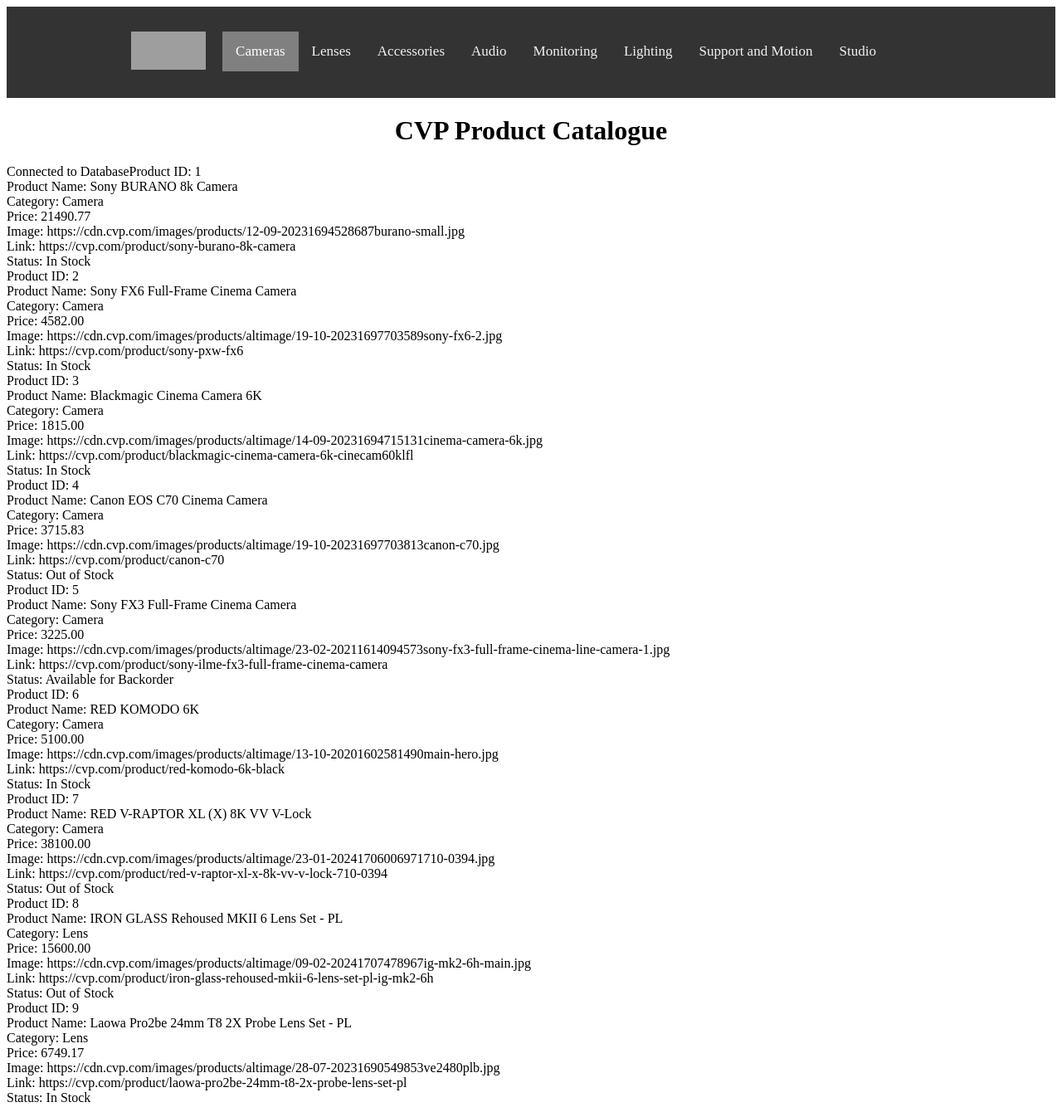
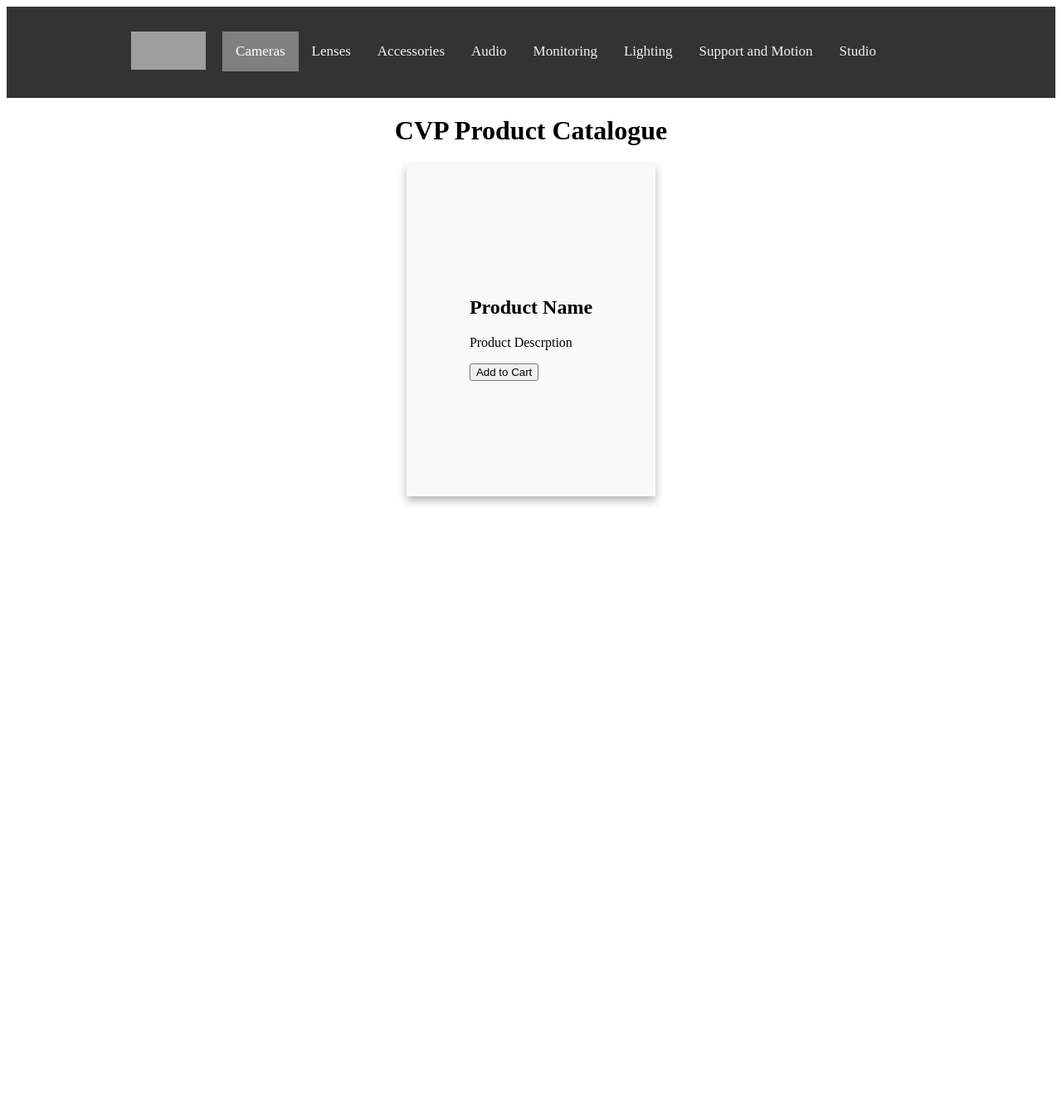
Before and after one commit to Racso1230/cvp-exercise, a PHP site: page / in a window 1280 px wide. Shown: the whole page at 83% size. After the commit the page ends 608 px from the top, so only its background shows below. Run offline with PHP 8.4, Linux system fonts and the light colour scheme; data comes from the database, SQL or seed files in the repository; grey boxes are pictures that could not be loaded.

Commit message:
added beginning product card template to hold products

```diff
--- a/db_connect.php
+++ b/db_connect.php
@@ -20,7 +20,7 @@ try {
 $dsn = "mysql:host=" . $this->servername . ";dbname=" . $this->dbname;
 $pdo = new PDO($dsn, $this->username, $this->password);
 $pdo->setAttribute(PDO::ATTR_ERRMODE, PDO::ERRMODE_EXCEPTION);
-echo "Connected to Database";
+//echo "Connected to Database";
 return $pdo;
 
 } catch (PDOException $e) {
--- a/index.php
+++ b/index.php
@@ -24,6 +24,16 @@
     </div>
 </div>
     <h1>CVP Product Catalogue</h1>
+
+    <div class = "product-card">
+        <img>
+        <div class = "product-desc">
+            <h2>Product Name</h2>
+            <p>Product Descrption</p>
+            <div class="price"></div>
+            <button>Add to Cart</button>
+        </div>
+    </div>
 </body>
 </html>
 
@@ -47,6 +57,7 @@ $products = $productInstance->getAllProducts();
 used a foreach statement to loop through each selected row from the data as the data is in an array data type
 the htmlspecialchars function is used for good practice-helps prevent XSS attacks and is generally encouraged from what I understand
 */
+/*
 foreach($products as $product) {
     echo "Product ID: " . htmlspecialchars($product['productID']) . "<br>";
     echo "Product Name: " . htmlspecialchars($product['product_name']) . "<br>";
@@ -57,6 +68,6 @@ foreach($products as $product) {
     echo "Status: " . htmlspecialchars($product['stock_status']) . "<br>";
 
 }
-
+*/
 
 ?>
--- a/static/static.css
+++ b/static/static.css
@@ -43,3 +43,16 @@ h1 {
     margin-right: 20px;
     margin-left: -50px;
 }
+
+.product-card {
+    width:300px;
+    height:400px;
+    overflow: hidden;
+    display:flex;
+    align-items: center;
+    justify-content: center;
+    flex-direction: column;
+    background-color: #f9f9f9;
+    box-shadow: 0px 5px 10px rgba(0,0,0,0.3);
+    margin:auto;
+}
```
